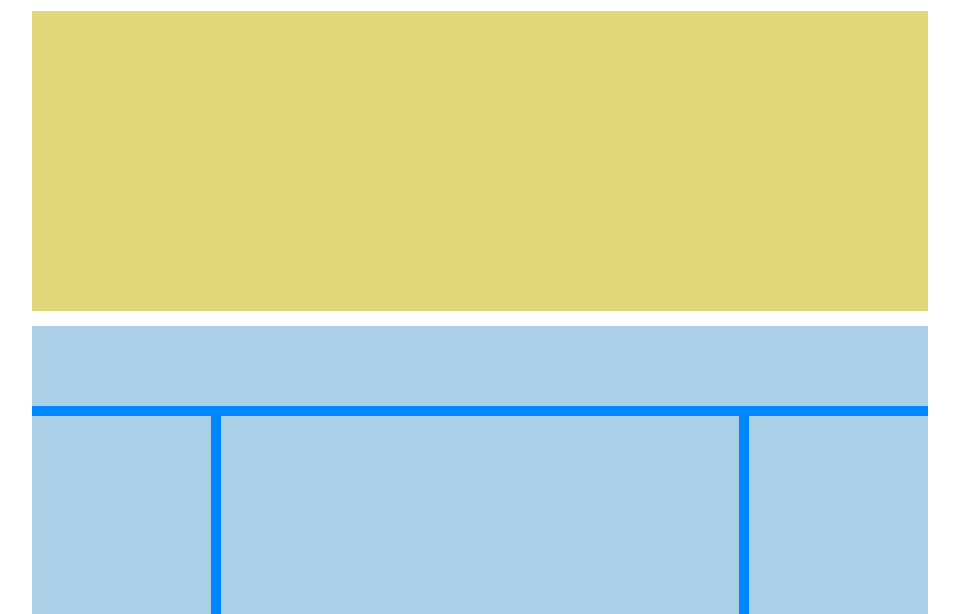
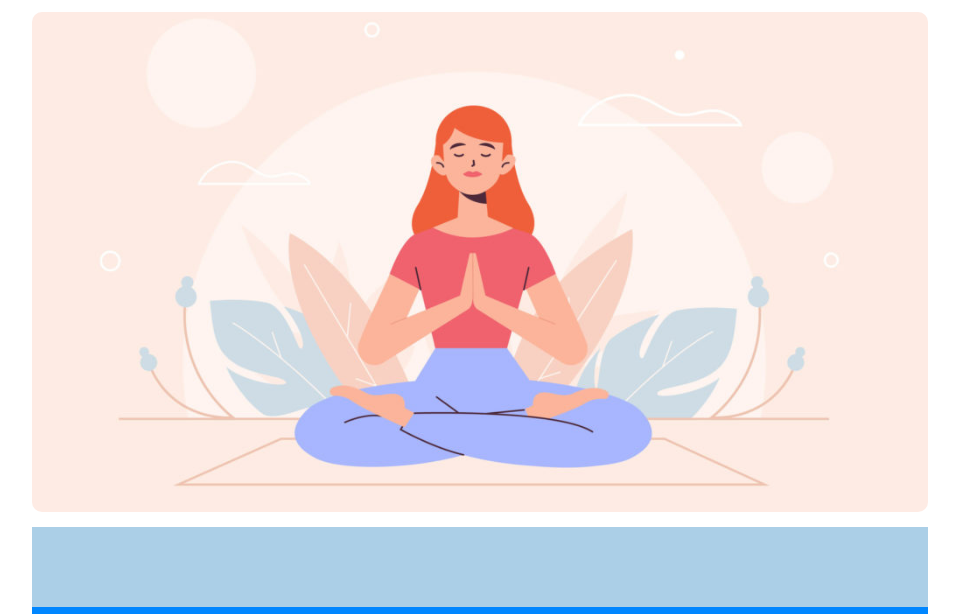
Before and after one commit to Angeloamenta/htmlcss-wp, a plain HTML site: page index.html in a window 1280 px wide. Shown: the part 137-751 px from the top of the page, without its empty margins (160-1119 px from the left). Drawn offline with Linux system fonts and the light colour scheme.

Commit message:
img-jambotron

```diff
--- a/css/style.css
+++ b/css/style.css
@@ -6,6 +6,7 @@
 
 html {
     font-size: 100%;
+    font-family: 'Montserrat', sans-serif;
 }
 
 .clearfix::after{
@@ -52,11 +53,16 @@ main section {
     margin-top: 15px;
 }
 
-.sect-yellow {
+.jambotron {
     width: 100%;
-    height: 300px;
-    background-color: #E1D67A;
+    /* height: 683px; */
+    height: 500px;
+    background-image: url(../img/banner.jpg);
+    background-size: cover;
+    background-position: center;
+    border-radius: 10px;
 }
+
 
 /* float */
 .sect-blue {
--- a/index.html
+++ b/index.html
@@ -5,6 +5,9 @@
     <meta http-equiv="X-UA-Compatible" content="IE=edge">
     <meta name="viewport" content="width=device-width, initial-scale=1.0">
     <link rel="stylesheet" href="css/style.css">
+    <link rel="preconnect" href="https://fonts.googleapis.com">
+<link rel="preconnect" href="https://fonts.gstatic.com" crossorigin>
+<link href="https://fonts.googleapis.com/css2?family=Montserrat:ital,wght@0,100;0,200;0,300;0,400;0,500;0,600;0,700;0,800;1,100;1,200;1,300;1,400;1,500;1,600;1,700;1,800&display=swap" rel="stylesheet">
     <title>Document</title>
 </head>
 <body>
@@ -29,7 +32,7 @@
 
         <!-- main -->
         <main>
-            <section class="sect-yellow">
+            <section class="jambotron">
 
             </section>
 
```
